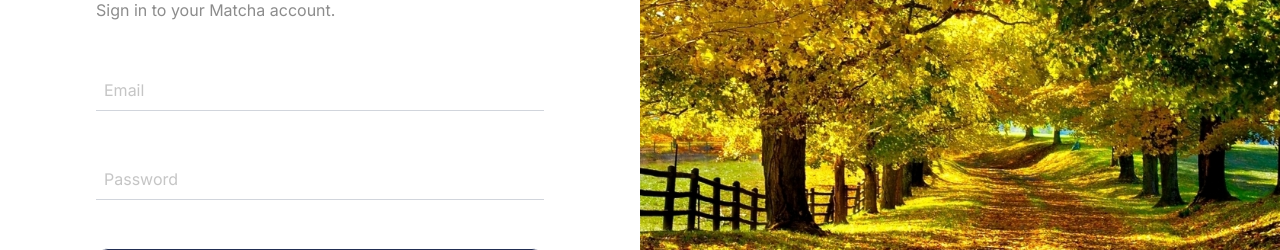
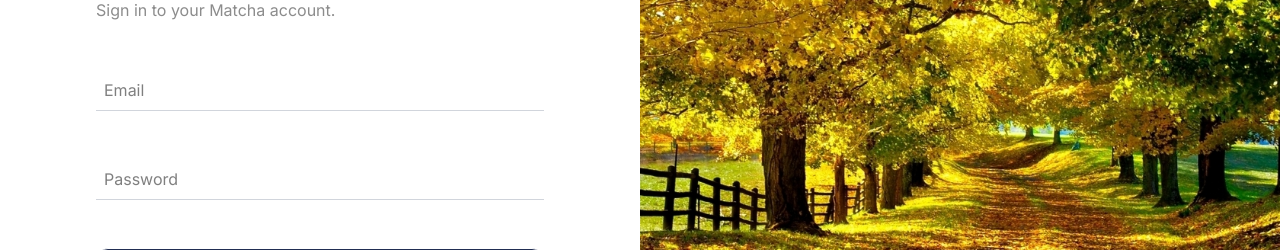
Before and after one commit to 42-matcha-dev/42-matcha, a Next.js app in the folder frontend/: page /login in a window 1280 px wide. Shown: the part 272-522 px from the top of the page. Built offline with nearby package versions, Linux system fonts and the light colour scheme.

Commit message:
chore: remove unused tailwind font color

```diff
--- a/frontend/src/app/components/InputForm.tsx
+++ b/frontend/src/app/components/InputForm.tsx
@@ -15,7 +15,7 @@ const InputForm = ({ label, placeholder, type, error, ...props }: InputFormProps
     <div className="flex flex-col gap-2 w-full">
       {label && <label className="text-sm font-medium text-gray-700">{label}</label>}
       <input
-        className="border-b border-gray-300 p-2 w-full focus:outline-none text-custom-medium"
+        className="border-b border-gray-300 p-2 w-full focus:outline-none"
         type={type}
         name={label ? label.toLowerCase() : ''}
         placeholder={placeholder}
```
